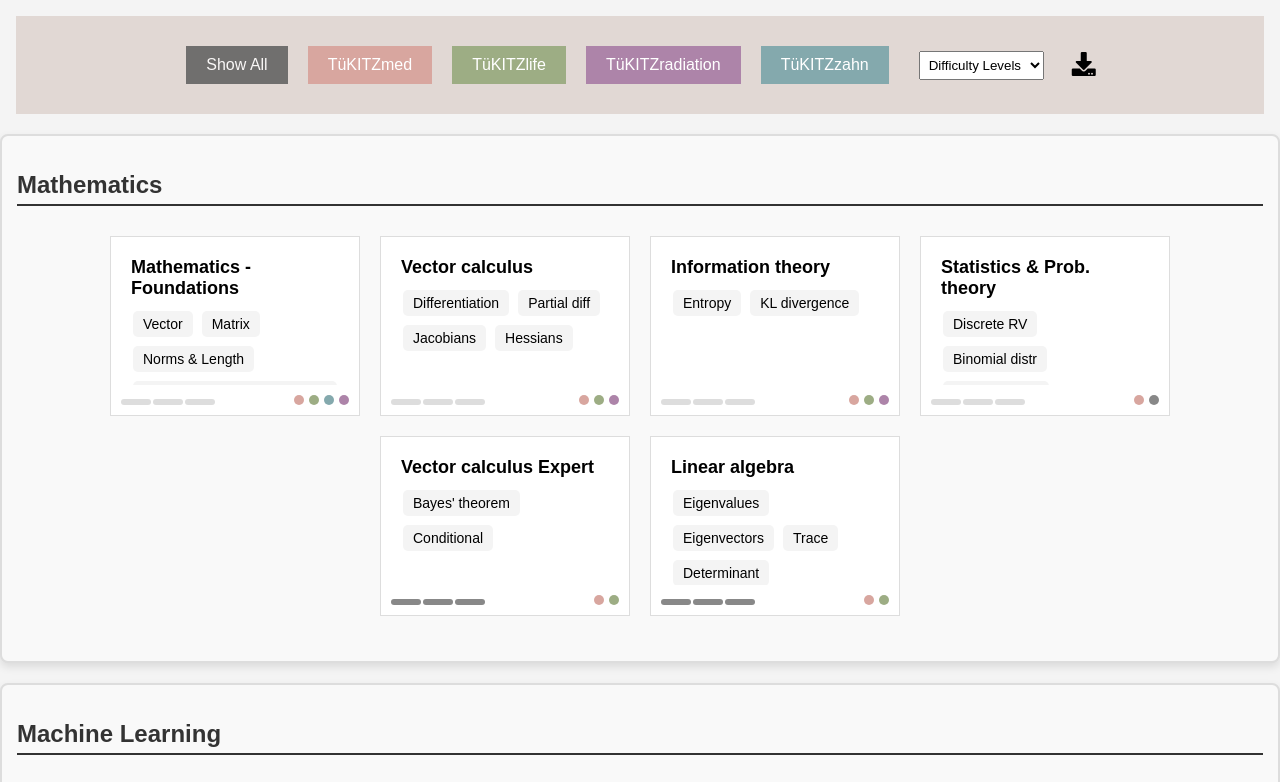
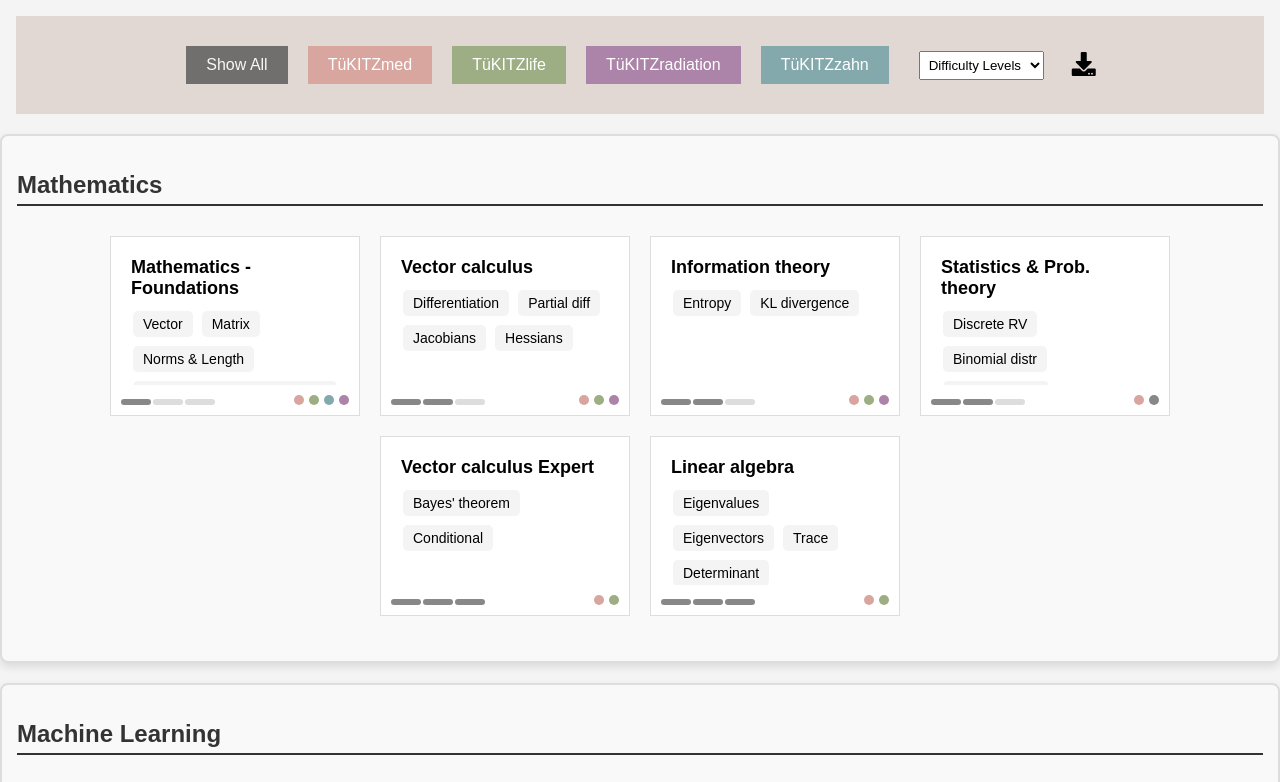
Before and after one commit to Integrative-Transcriptomics/tuekitzmed-module, a plain HTML site: page index.html in a window 1280 px wide. Shown: the top 782 px of the page. Drawn offline with Linux system fonts and the light colour scheme.

Commit message:
Adapts styles of bars

```diff
--- a/scripts.js
+++ b/scripts.js
@@ -161,7 +161,7 @@ function renderCourseTiles(modulesData, classesData) {
         for (let i = 0; i < 3; i++) {
             const bar = document.createElement('div');
             bar.classList.add('bar');
-            // CSS handles filling based on .beginner, .intermediate, .expert class on tile
+            // CSS handles filling based on .basic, .advanced, .expert class on tile
             skillLevelDiv.appendChild(bar);
         }
         tile.appendChild(skillLevelDiv);
--- a/styles.css
+++ b/styles.css
@@ -207,12 +207,12 @@ body {
 }
 
 /* Different filling for skill levels */
-.course-tile.beginner .bar:nth-child(1) {
+.course-tile.basic .bar:nth-child(1) {
     background-color: #888;
 }
 
-.course-tile.intermediate .bar:nth-child(1),
-.course-tile.intermediate .bar:nth-child(2) {
+.course-tile.advanced .bar:nth-child(1),
+.course-tile.advanced .bar:nth-child(2) {
     background-color: #888;
 }
 
```
